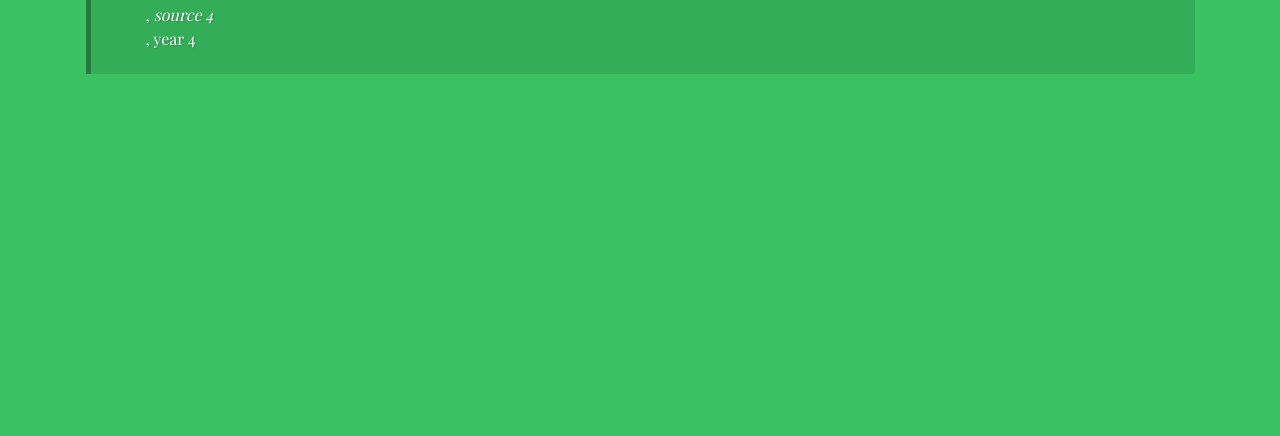
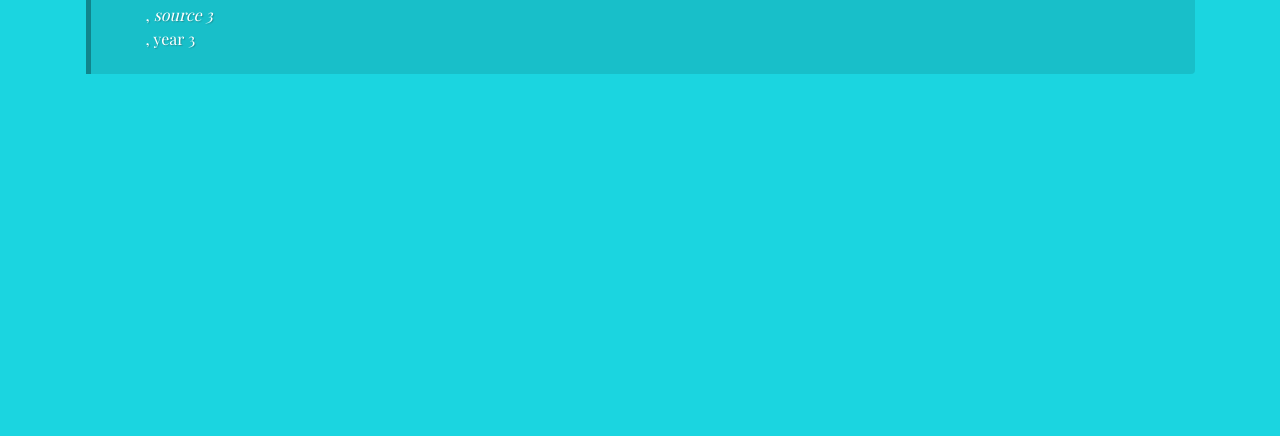
Before and after one commit to pnwhiker/Treehouse-FSJS-TD-Project-1, a plain HTML site: page index.html in a window 1280 px wide. Shown: the part 364-800 px from the top of the page. Drawn offline with nearby package versions, Linux system fonts and the light colour scheme; a web font is replaced by a local one.

Commit message:
updates to JS & Index.html
Added function to assign random values for rbg / assign to background on html page body element

```diff
--- a/index.html
+++ b/index.html
@@ -8,7 +8,7 @@
     <link rel="stylesheet" href="css/styles.css">
   </head>
 
-  <body>
+  <body id="body">
     <header>
       <h1>Random Quotes</h1>
       <button id="load-quote" class="load-quote">Show another quote</button>
--- a/js/script.js
+++ b/js/script.js
@@ -32,20 +32,25 @@ let quotesArray = [
 ];
 
 const usedQuotes = [];
-let randomValue = (Math.floor(Math.random() * quotesArray.length))
+
+function randValue (upper) {
+  let randomValue = (Math.floor(Math.random() * upper))
+  return randomValue
+};
 
 function getRandomQuote() {
-  if (quotesArray.length > 0) {
-    let quote = quotesArray.pop(randomValue);
-    usedQuotes.push(quote);
-    return quote;
-  } else {
-    console.log(usedQuotes);
-  }
+  const quote = quotesArray[randValue(quotesArray.length)]
+
+  return quote;
+};
 
 
-};
 
+function rgbReturn () {
+  let rgb = `rgb(${randValue(256)}, ${randValue(256)}, ${randValue(256)})`;
+  // console.log(rgb);
+  return rgb;
+}
 
 
 function printQuote() {
@@ -60,6 +65,7 @@ function printQuote() {
                 <p> <span class = "citation"> ${citation}  </p>
                 <p> <span class = "year"> ${pubYear}  </p>`;
 
+  document.getElementById('body').style.backgroundColor = rgbReturn();
   document.getElementById('quote-box').innerHTML = html;
 };
 
```
